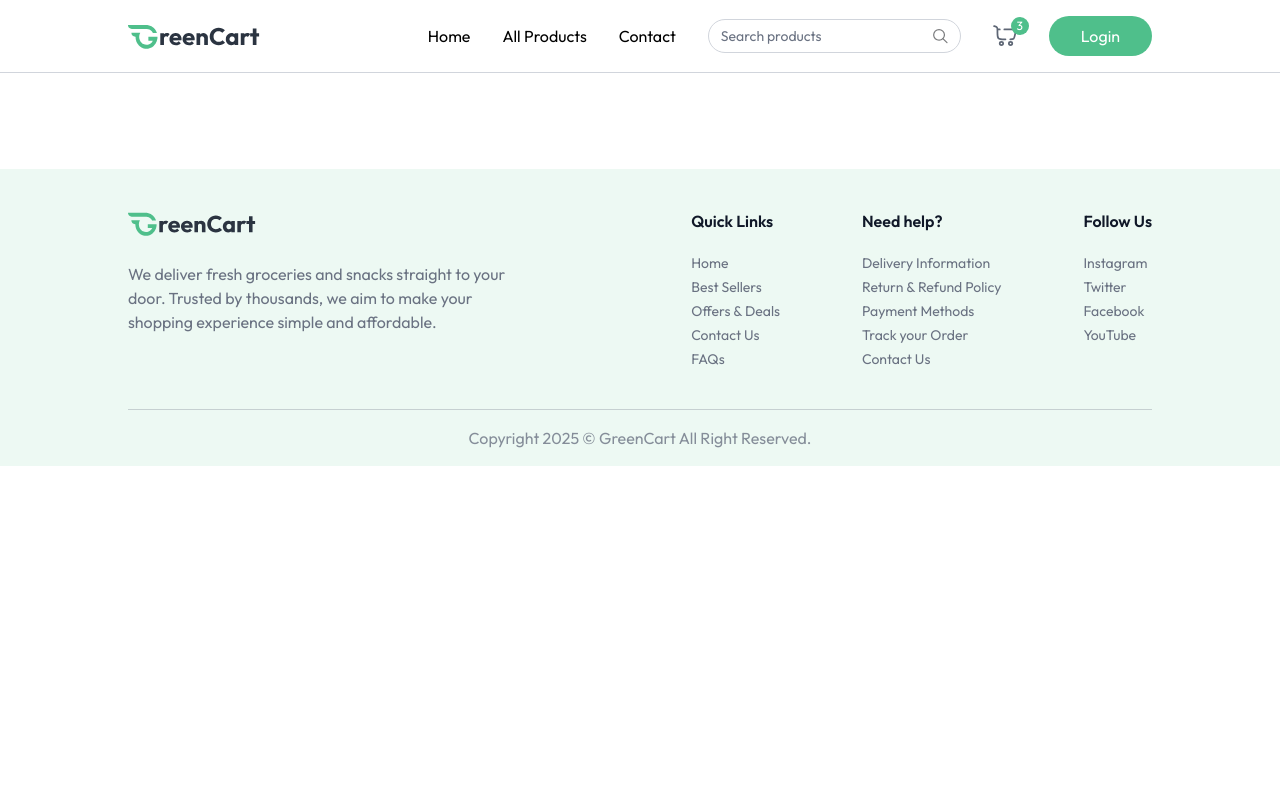
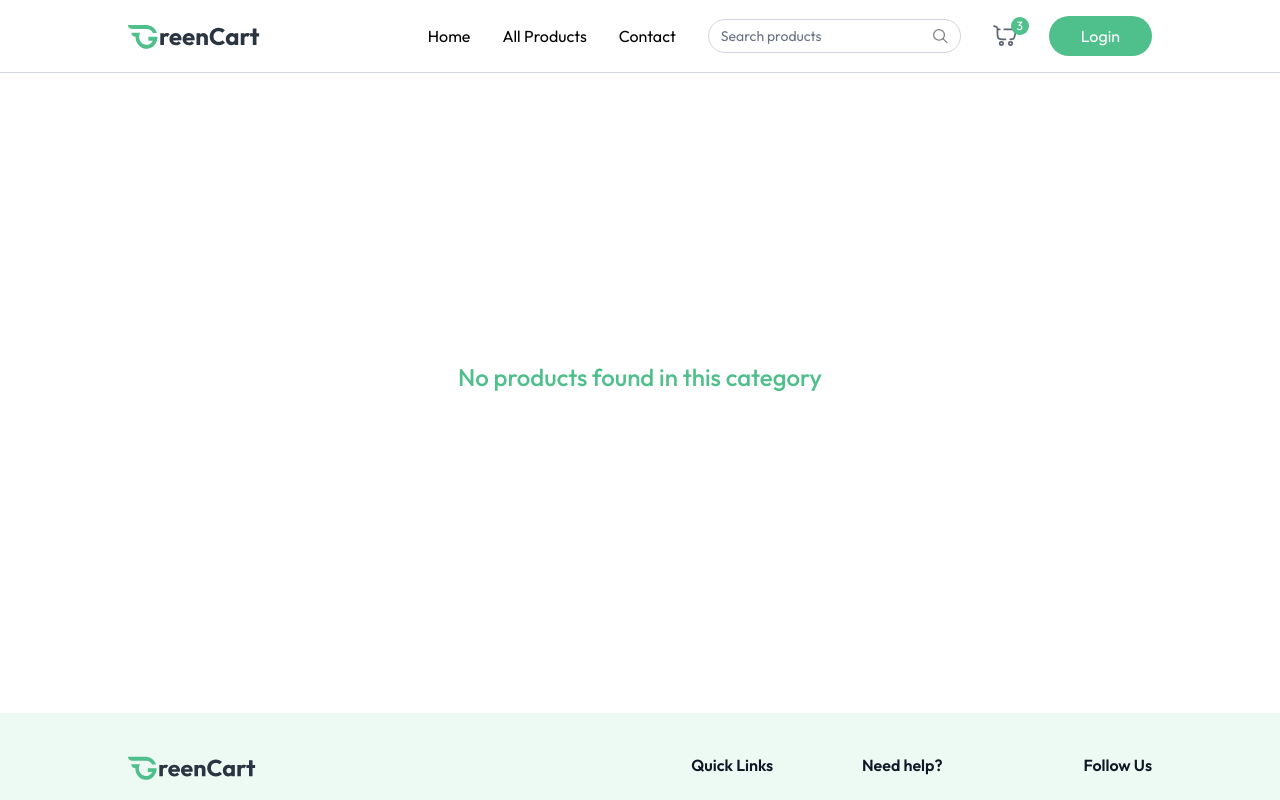
Before and after one commit to AnikaTahshin/grocery-delivery-web, a React (Vite) app: page /products/1 in a window 1280 px wide. Shown: the top 800 px of the page. Built offline with nearby package versions, Linux system fonts and the light colour scheme.

Commit message:
category list displayed

```diff
--- a/src/App.jsx
+++ b/src/App.jsx
@@ -7,6 +7,7 @@
 import Footer from "./components/Footer";
 import Login from "./components/Login";
 import AllProducts from "./pages/AllProducts";
+import ProductCategory from "./pages/ProductCategory";
 
 const AppContent = () => {
   const isSellerPath = useLocation().pathname.includes("seller");
@@ -23,6 +24,7 @@
         <Routes>
           <Route path="/" element={<Home />} />
           <Route path="/products" element={<AllProducts />} />
+          <Route path="/products/:category" element={<ProductCategory />} />
 
         </Routes>
       </div>
--- /dev/null
+++ b/src/pages/ProductCategory.jsx
@@ -0,0 +1,43 @@
+import React from 'react'
+import { useAppContext } from '../context/AppContext';
+import { useParams } from 'react-router-dom';
+import { categories } from '../assets/assets';
+import ProductCard from '../components/ProductCard';
+
+const ProductCategory = () => {
+    const { products } = useAppContext();
+    const {category} = useParams();
+    const  searchCategory = categories.find((item) => item.path.toLowerCase() === category)
+    const filteredProducts = products.filter((product) => product.category.toLowerCase() === category);
+
+  return (
+    <div className='mt-16'>
+        {
+            searchCategory && (
+                <div className='flex flex-col items-end w-max'>
+                    <p className='text-2xl font-medium'>{searchCategory.text.toUpperCase()}</p>
+                    <div className='w-16 h-0.5 bg-primary rounded-full'></div>
+                </div>
+
+            )
+        }
+        {
+            filteredProducts.length > 0 ? (
+                <div className='grid grid-cols-2 sm:grid-cols-3 md:grid-cols-4 gap-3 md:gap-6 lg:grid-cols-5 mt-6'>
+                    {filteredProducts.map((product) => (
+                        <ProductCard key={product._id} product={product} />
+                    ))}
+                </div>
+            ) :
+            (
+                <div className='flex items-center justify-center h-[60vh]'>
+                    <p className='text-2xl font-medium text-primary'>No products found in this category</p>
+
+                </div>
+            )
+        }
+    </div>
+  )
+}
+
+export default ProductCategory
```
